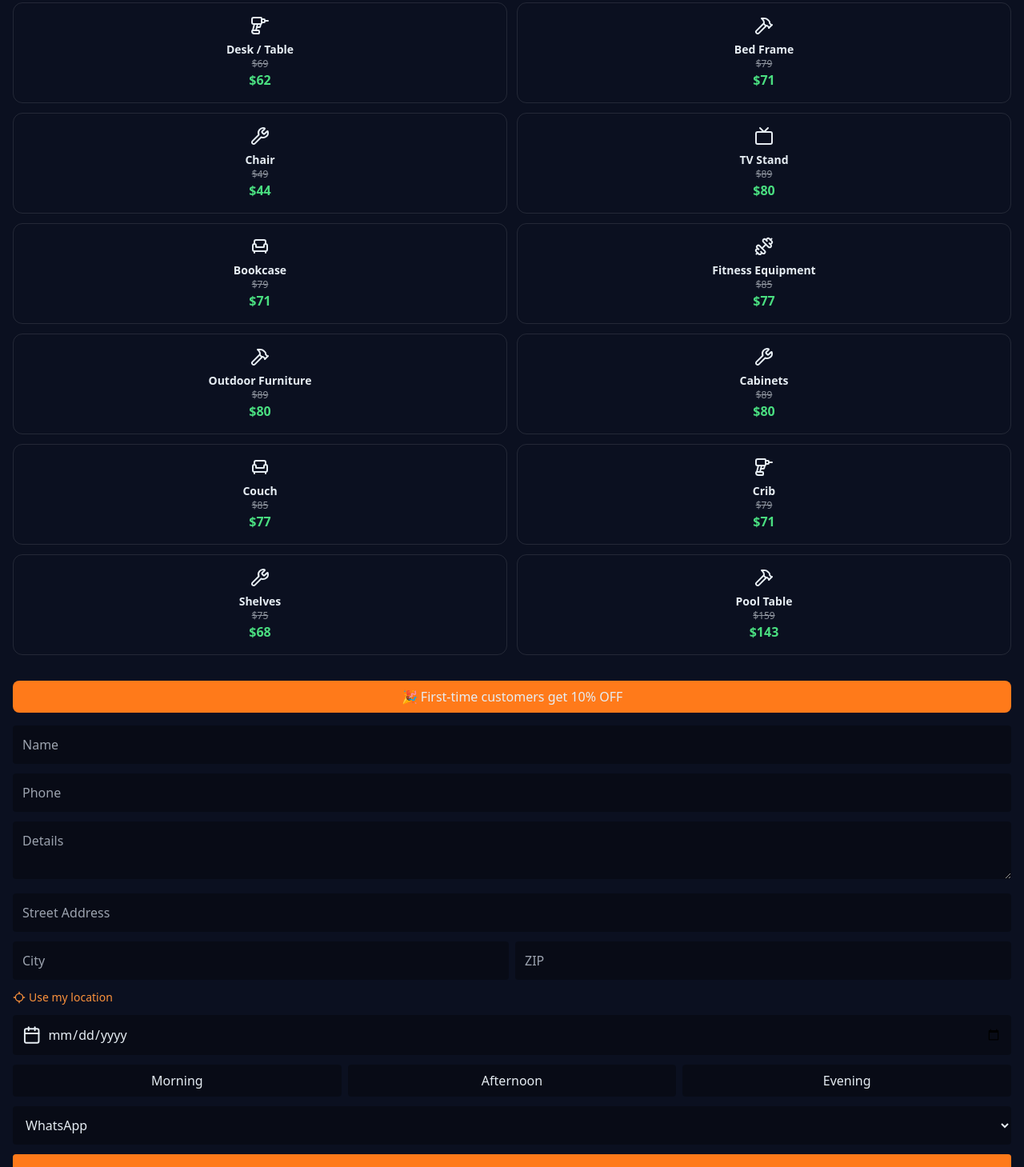
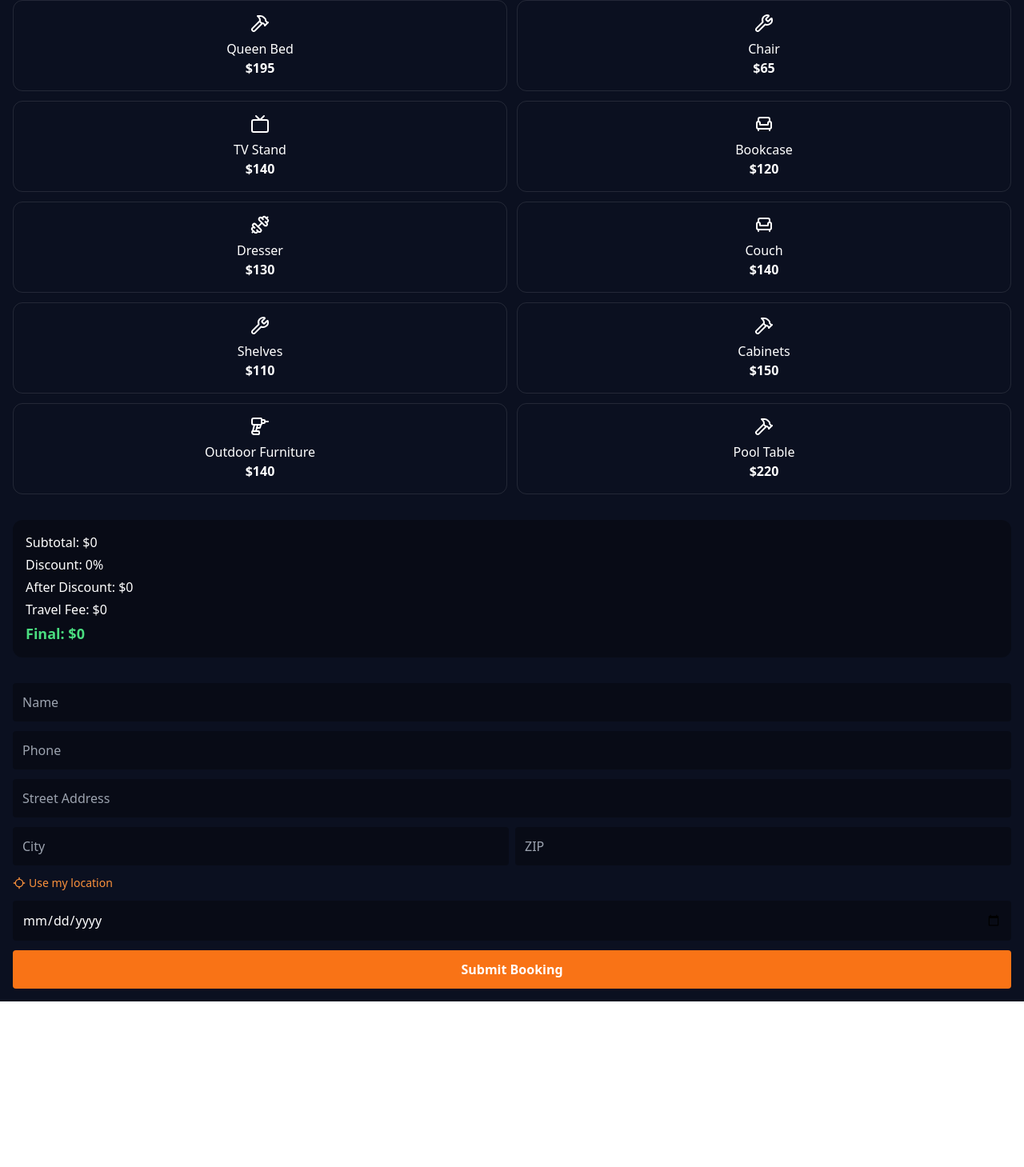
Before and after one commit to oceanasrat/Pro-assembly, a React (Vite) app: page / in a window 1280 px wide. Shown: the part 202-1661 px from the top of the page at 80% size. After the commit the page ends 1454 px from the top, so only its background shows below. Built offline with nearby package versions, Linux system fonts and the light colour scheme.

Commit message:
Refactor service selection and pricing logic in Preview
Refactor Preview component to manage selected services and pricing. Update form handling and service selection logic.

```diff
--- a/src/Preview.jsx
+++ b/src/Preview.jsx
@@ -8,7 +8,6 @@ export default function Preview() {
   const [form, setForm] = useState({
     name: "",
     phone: "",
-    service: "",
     details: "",
     address: "",
     city: "",
@@ -18,23 +17,62 @@ export default function Preview() {
     contactMethod: "whatsapp"
   });
 
-  const [selectedPrice, setSelectedPrice] = useState(null);
+  const [selectedServices, setSelectedServices] = useState([]);
   const [submitted, setSubmitted] = useState(false);
 
-  const tools = [
-    { icon: Drill, label: "Desk / Table", price: 69 },
-    { icon: Hammer, label: "Bed Frame", price: 79 },
-    { icon: Wrench, label: "Chair", price: 49 },
-    { icon: Tv, label: "TV Stand", price: 89 },
-    { icon: Armchair, label: "Bookcase", price: 79 },
-    { icon: Dumbbell, label: "Fitness Equipment", price: 85 },
-    { icon: Hammer, label: "Outdoor Furniture", price: 89 },
-    { icon: Wrench, label: "Cabinets", price: 89 },
-    { icon: Armchair, label: "Couch", price: 85 },
-    { icon: Drill, label: "Crib", price: 79 },
-    { icon: Wrench, label: "Shelves", price: 75 },
-    { icon: Hammer, label: "Pool Table", price: 159 },
+  const services = [
+    { icon: Drill, label: "Desk / Table", price: 110 },
+    { icon: Hammer, label: "King Bed", price: 220 },
+    { icon: Hammer, label: "Queen Bed", price: 195 },
+    { icon: Wrench, label: "Chair", price: 65 },
+    { icon: Tv, label: "TV Stand", price: 140 },
+    { icon: Armchair, label: "Bookcase", price: 120 },
+    { icon: Dumbbell, label: "Dresser", price: 130 },
+    { icon: Armchair, label: "Couch", price: 140 },
+    { icon: Wrench, label: "Shelves", price: 110 },
+    { icon: Hammer, label: "Cabinets", price: 150 },
+    { icon: Drill, label: "Outdoor Furniture", price: 140 },
+    { icon: Hammer, label: "Pool Table", price: 220 },
   ];
+
+  const toggleService = (service) => {
+    const exists = selectedServices.find(s => s.label === service.label);
+
+    if (exists) {
+      setSelectedServices(selectedServices.filter(s => s.label !== service.label));
+    } else {
+      setSelectedServices([...selectedServices, service]);
+    }
+  };
+
+  // 💰 Base total
+  const total = selectedServices.reduce((sum, s) => sum + s.price, 0);
+
+  // 🎯 Discount
+  let discount = 0;
+  if (selectedServices.length >= 3) discount = 0.15;
+  else if (selectedServices.length >= 2) discount = 0.10;
+
+  const discountedTotal = Math.round(total * (1 - discount));
+
+  // 🚗 Travel Fee (ZIP based logic)
+  const getTravelFee = (zip) => {
+    if (!zip) return 0;
+
+    const zipNum = parseInt(zip);
+
+    // Dallas core ZIPs ~75000–75399
+    if (zipNum >= 75000 && zipNum <= 75399) return 0;
+
+    if (zipNum >= 75400 && zipNum <= 75999) return 25;
+    if (zipNum >= 76000 && zipNum <= 76999) return 40;
+
+    return 60;
+  };
+
+  const travelFee = getTravelFee(form.zip);
+
+  const finalTotal = discountedTotal + travelFee;
 
   const handleLocation = () => {
     if (!navigator.geolocation) return;
@@ -56,20 +94,23 @@ export default function Preview() {
   const handleSubmit = (e) => {
     e.preventDefault();
 
-    const discounted = selectedPrice
-      ? Math.round(selectedPrice * 0.9)
-      : "";
+    const servicesList = selectedServices
+      .map(s => `${s.label} - $${s.price}`)
+      .join("\n");
 
     const message = `New Booking Request:
 Name: ${form.name}
 Phone: ${form.phone}
-Service: ${form.service}
 
-Price:
-Original: $${selectedPrice}
-Discounted: $${discounted}
+Services:
+${servicesList}
 
-Details: ${form.details}
+Subtotal: $${total}
+Discount: ${discount * 100}%
+After Discount: $${discountedTotal}
+Travel Fee: $${travelFee}
+
+Final Total: $${finalTotal}
 
 Address:
 ${form.address}
@@ -81,131 +122,84 @@ Time: ${form.time}
 
     const phoneNumber = "12142519820";
 
-    if (form.contactMethod === "whatsapp") {
     window.open(`https://wa.me/${phoneNumber}?text=${encodeURIComponent(message)}`, "_blank");
-    }
-
-    if (form.contactMethod === "call") {
-      window.location.href = `tel:${phoneNumber}`;
-    }
-
-    if (form.contactMethod === "sms") {
-      window.location.href = `sms:${phoneNumber}?body=${encodeURIComponent(message)}`;
-    }
 
     setSubmitted(true);
   };
 
   return (
-    <div className="min-h-[80vh] bg-[#0B1020] text-[#E6EDF3]">
+    <div className="bg-[#0B1020] text-white min-h-screen">
 
-      {/* Header */}
-      <header className="flex justify-between p-4 border-b border-white/10">
-        <div className="font-bold">Pro Assembly</div>
-        <a href="tel:+12142519820" className="bg-green-600 px-3 py-2 rounded-lg flex items-center gap-2">
-          <Phone className="w-4 h-4" /> Call
-        </a>
-      </header>
-
-      {/* Hero */}
-      <div className="p-6">
-        <h1 className="text-3xl font-bold">Furniture Assembly in Dallas</h1>
-        <p className="opacity-70 mt-2">Fast, affordable, same-day service</p>
-      </div>
+      <div className="p-4 text-xl font-bold">Pro Assembly</div>
 
       {/* Services */}
       <div className="grid grid-cols-2 gap-3 p-4">
-        {tools.map(({ icon: Icon, label, price }) => {
-          const discounted = Math.round(price * 0.9);
+        {services.map((s) => {
+          const selected = selectedServices.find(x => x.label === s.label);
 
           return (
             <div
-              key={label}
-              onClick={() => {
-                setForm({ ...form, service: label });
-                setSelectedPrice(price);
-              }}
-              className={`p-4 rounded-xl border cursor-pointer text-center ${
-                form.service === label
-                  ? "bg-[#FF7A1A] text-white"
-                  : "border-white/10"
+              key={s.label}
+              onClick={() => toggleService(s)}
+              className={`p-4 rounded-xl cursor-pointer text-center border ${
+                selected ? "bg-orange-500" : "border-white/10"
               }`}
             >
-              <Icon className="mx-auto mb-2" />
-              <div className="text-sm font-semibold">{label}</div>
-
-              <div className="line-through text-xs opacity-60">
-                ${price}
-              </div>
-              <div className="text-green-400 font-bold">
-                ${discounted}
-              </div>
+              <s.icon className="mx-auto mb-2" />
+              <div>{s.label}</div>
+              <div className="font-bold">${s.price}</div>
             </div>
           );
         })}
       </div>
 
-      {/* Booking */}
-      <div className="p-4">
-
-        <div className="bg-[#FF7A1A] p-2 rounded-lg text-center mb-4">
-          🎉 First-time customers get 10% OFF
+      {/* Pricing Summary */}
+      <div className="p-4 bg-black/30 m-4 rounded-xl space-y-1">
+        <div>Subtotal: ${total}</div>
+        <div>Discount: {discount * 100}%</div>
+        <div>After Discount: ${discountedTotal}</div>
+        <div>Travel Fee: ${travelFee}</div>
+        <div className="font-bold text-green-400 text-lg">
+          Final: ${finalTotal}
+        </div>
       </div>
 
-        {submitted && (
-          <div className="bg-green-600 p-2 rounded mb-3 text-center">
-            ✅ Request sent!
-          </div>
-        )}
-
-        <form onSubmit={handleSubmit} className="space-y-3">
+      {/* Form */}
+      <form onSubmit={handleSubmit} className="p-4 space-y-3">
 
         <input
           placeholder="Name"
           required
-            value={form.name}
+          className="w-full p-3 bg-black/30 rounded"
           onChange={(e) => setForm({ ...form, name: e.target.value })}
-            className="w-full p-3 rounded bg-black/30"
         />
 
         <input
           placeholder="Phone"
           required
-            value={form.phone}
+          className="w-full p-3 bg-black/30 rounded"
           onChange={(e) => setForm({ ...form, phone: e.target.value })}
-            className="w-full p-3 rounded bg-black/30"
         />
 
-          <textarea
-            placeholder="Details"
-            value={form.details}
-            onChange={(e) => setForm({ ...form, details: e.target.value })}
-            className="w-full p-3 rounded bg-black/30"
-          />
-
-          {/* Address */}
         <input
           placeholder="Street Address"
           required
-            value={form.address}
+          className="w-full p-3 bg-black/30 rounded"
           onChange={(e) => setForm({ ...form, address: e.target.value })}
-            className="w-full p-3 rounded bg-black/30"
         />
 
         <div className="grid grid-cols-2 gap-2">
           <input
             placeholder="City"
             required
-              value={form.city}
+            className="p-3 bg-black/30 rounded"
             onChange={(e) => setForm({ ...form, city: e.target.value })}
-              className="p-3 rounded bg-black/30"
           />
           <input
             placeholder="ZIP"
             required
-              value={form.zip}
+            className="p-3 bg-black/30 rounded"
             onChange={(e) => setForm({ ...form, zip: e.target.value })}
-              className="p-3 rounded bg-black/30"
           />
         </div>
 
@@ -213,51 +207,18 @@ Time: ${form.time}
           <Locate className="w-4 h-4" /> Use my location
         </button>
 
-          {/* Date */}
-          <div className="flex items-center gap-2 bg-black/30 p-3 rounded">
-            <Calendar />
         <input
           type="date"
           required
-              value={form.date}
+          className="w-full p-3 bg-black/30 rounded"
           onChange={(e) => setForm({ ...form, date: e.target.value })}
-              className="bg-transparent w-full"
         />
-          </div>
 
-          {/* Time */}
-          <div className="flex gap-2">
-            {["Morning", "Afternoon", "Evening"].map((t) => (
-              <button
-                type="button"
-                key={t}
-                onClick={() => setForm({ ...form, time: t })}
-                className={`flex-1 p-2 rounded ${
-                  form.time === t ? "bg-orange-500" : "bg-black/30"
-                }`}
-              >
-                {t}
-              </button>
-            ))}
-          </div>
-
-          {/* Contact */}
-          <select
-            value={form.contactMethod}
-            onChange={(e) => setForm({ ...form, contactMethod: e.target.value })}
-            className="w-full p-3 rounded bg-black/30"
-          >
-            <option value="whatsapp">WhatsApp</option>
-            <option value="call">Call</option>
-            <option value="sms">SMS</option>
-          </select>
-
-          <button className="w-full bg-[#FF7A1A] py-3 rounded font-bold">
+        <button className="w-full bg-orange-500 p-3 rounded font-bold">
           Submit Booking
         </button>
 
       </form>
-      </div>
 
     </div>
   );
```
Lines whose indentation alone changed are shown as unchanged.
